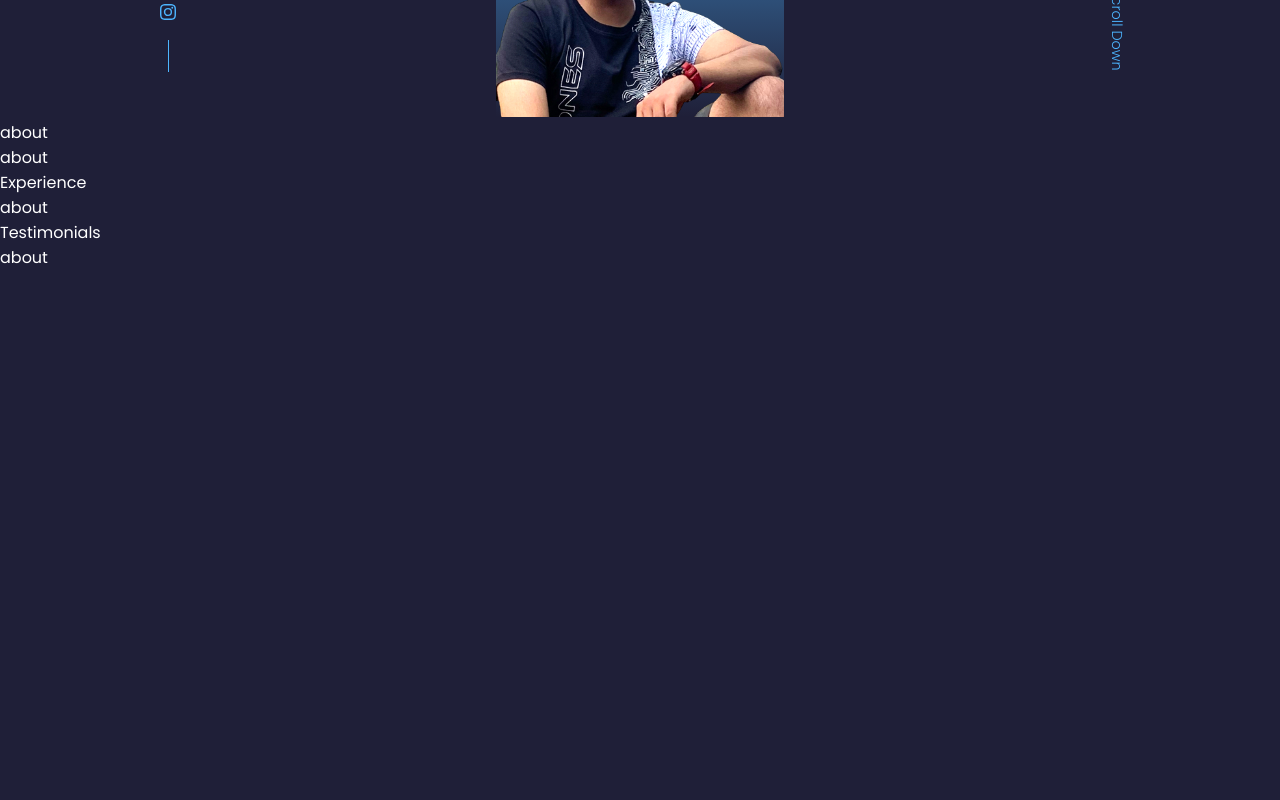
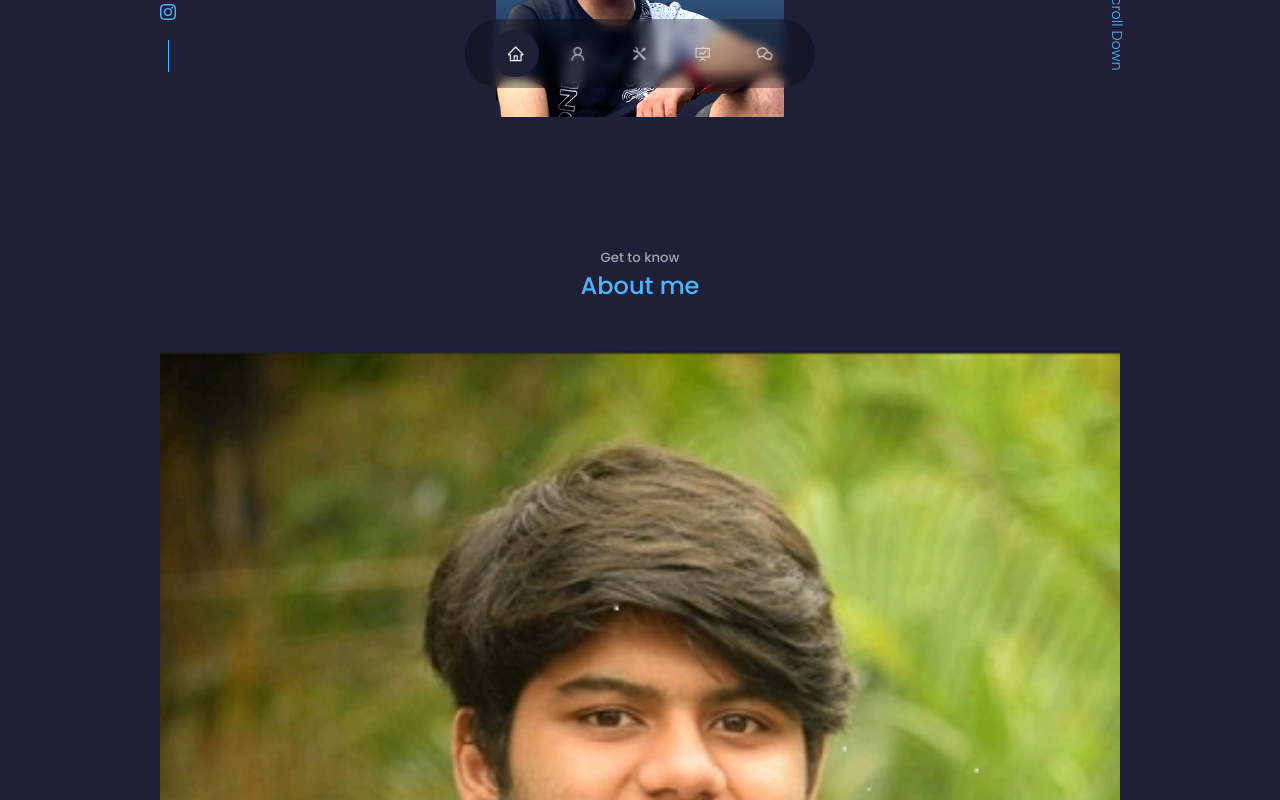
Before and after one commit to MihirGupta07/mihirgupta, a React (Create React App) app: page / in a window 1280 px wide. Shown: the part 680-1480 px from the top of the page. Before the commit the page ends 950 px from the top, so only its background shows below. Built offline with nearby package versions, Linux system fonts and the light colour scheme.

Commit message:
Commit 3

```diff
--- a/src/App.jsx
+++ b/src/App.jsx
@@ -5,12 +5,14 @@ import About from "./components/about/About";
 import Experience from "./components/experience/Experience";
 import Portfolio from "./components/portfolio/Portfolio";
 import Testimonials from "./components/testimonials/Testimonials";
+import Projects from "./components/projects/Projects";
 import Footer from "./components/footer/Footer";
 const App = () => {
   return (
     <div>
+      <Navbar />
       <Header />
-      <Navbar />
+
       <About />
       <Experience />
       <Portfolio />
--- a/src/components/about/About.jsx
+++ b/src/components/about/About.jsx
@@ -1,7 +1,27 @@
 import React from "react";
 import "./About.css";
+import ME from "../../assets/MihirPhoto.png";
 const about = () => {
-  return <div>about</div>;
+  return (
+    <section id="about">
+      <h5>Get to know</h5>
+      <h2>About me</h2>
+      <div className="container about__container">
+        <div className="about__me">
+          <div className="about__me-image">
+            <img src={ME} alt="" />
+          </div>
+        </div>
+        <div className="about__content">
+          <div className="about__cards">
+            <article className="about__cards">
+              <h5>Experience</h5>
+            </article>
+          </div>
+        </div>
+      </div>
+    </section>
+  );
 };
 
 export default about;
--- a/src/components/contact/Contact.jsx
+++ b/src/components/contact/Contact.jsx
@@ -1,7 +1,7 @@
 import React from "react";
 import "./Contact.css";
 const Contact = () => {
-  return <div>Contact</div>;
+  return <section id="contact">Contact</section>;
 };
 
 export default Contact;
--- a/src/components/experience/Experience.jsx
+++ b/src/components/experience/Experience.jsx
@@ -1,7 +1,7 @@
 import React from "react";
 import "./Experience.css";
 const Experience = () => {
-  return <div>Experience</div>;
+  return <section id="experience">Experience</section>;
 };
 
 export default Experience;
--- a/src/components/footer/Footer.jsx
+++ b/src/components/footer/Footer.jsx
@@ -1,7 +1,7 @@
 import React from "react";
 import "./Footer.css";
 const about = () => {
-  return <div>about</div>;
+  return <section id="footer">Footer</section>;
 };
 
 export default about;
--- a/src/components/navbar/Navbar.css
+++ b/src/components/navbar/Navbar.css
@@ -0,0 +1,31 @@
+nav {
+  background-color: rgba(0, 0, 0, 0.3);
+  width: max-content;
+  display: block;
+  padding: 0.7rem 1.7rem;
+  z-index: 2;
+  position: fixed;
+  left: 50%;
+  transform: translate(-50%);
+  bottom: 2rem;
+  display: flex;
+  gap: 1rem;
+  border-radius: 3rem;
+  backdrop-filter: blur(5px);
+}
+nav a {
+  background: transparent;
+  padding: 0.9rem;
+  border-radius: 50%;
+  display: flex;
+  color: var(--color-light);
+  font-size: 1.1rem;
+}
+nav a:hover {
+  background: rgba(0, 0, 0, 0.4);
+}
+
+nav a.active {
+  background: var(--color-bg);
+  color: var(--color-white);
+}
--- a/src/components/navbar/Navbar.jsx
+++ b/src/components/navbar/Navbar.jsx
@@ -1,7 +1,52 @@
 import React from "react";
 import "./Navbar.css";
-const about = () => {
-  return <div>about</div>;
+import { AiOutlineHome } from "react-icons/ai";
+import { AiOutlineUser } from "react-icons/ai";
+import { RiToolsFill } from "react-icons/ri";
+import { AiOutlineFundProjectionScreen } from "react-icons/ai";
+import { RiWechatLine } from "react-icons/ri";
+import { useState } from "react";
+const Navbar = () => {
+  const [activeNav, setactiveNav] = useState("#");
+  return (
+    <nav>
+      <a
+        href="#"
+        onClick={() => setactiveNav("#")}
+        className={activeNav === "#" ? "active" : ""}
+      >
+        <AiOutlineHome />
+      </a>
+      <a
+        href="#about"
+        onClick={() => setactiveNav("#about")}
+        className={activeNav === "#about" ? "active" : ""}
+      >
+        <AiOutlineUser />
+      </a>
+      <a
+        href="#experience"
+        onClick={() => setactiveNav("#experience")}
+        className={activeNav === "#experience" ? "active" : ""}
+      >
+        <RiToolsFill />
+      </a>
+      <a
+        href="#projects"
+        onClick={() => setactiveNav("#projects")}
+        className={activeNav === "#projects" ? "active" : ""}
+      >
+        <AiOutlineFundProjectionScreen />
+      </a>
+      <a
+        href="#contact"
+        onClick={() => setactiveNav("#contact")}
+        className={activeNav === "#contact" ? "active" : ""}
+      >
+        <RiWechatLine />
+      </a>
+    </nav>
+  );
 };
 
-export default about;
+export default Navbar;
--- a/src/components/portfolio/Portfolio.jsx
+++ b/src/components/portfolio/Portfolio.jsx
@@ -1,7 +1,7 @@
 import React from "react";
 import "./Portfolio.css";
 const about = () => {
-  return <div>about</div>;
+  return <section id="portfolio">about</section>;
 };
 
 export default about;
--- /dev/null
+++ b/src/components/projects/Projects.jsx
@@ -0,0 +1,7 @@
+import React from "react";
+import "./projects.css";
+const about = () => {
+  return <section id="projects">projects</section>;
+};
+
+export default about;
--- a/src/components/testimonials/Testimonials.jsx
+++ b/src/components/testimonials/Testimonials.jsx
@@ -1,7 +1,7 @@
 import React from "react";
 import "./Testimonials.css";
 const Testimonials = () => {
-  return <div>Testimonials</div>;
+  return <section id="testimonials">Testimonials</section>;
 };
 
 export default Testimonials;
--- a/src/index.css
+++ b/src/index.css
@@ -55,6 +55,7 @@ h1 {
 
 section {
   margin-top: 8rem;
+  height: 100vh;
 }
 section > h2,
 section > h5 {
```
Also changed, not shown: src/components/projects/projects.css (added).
